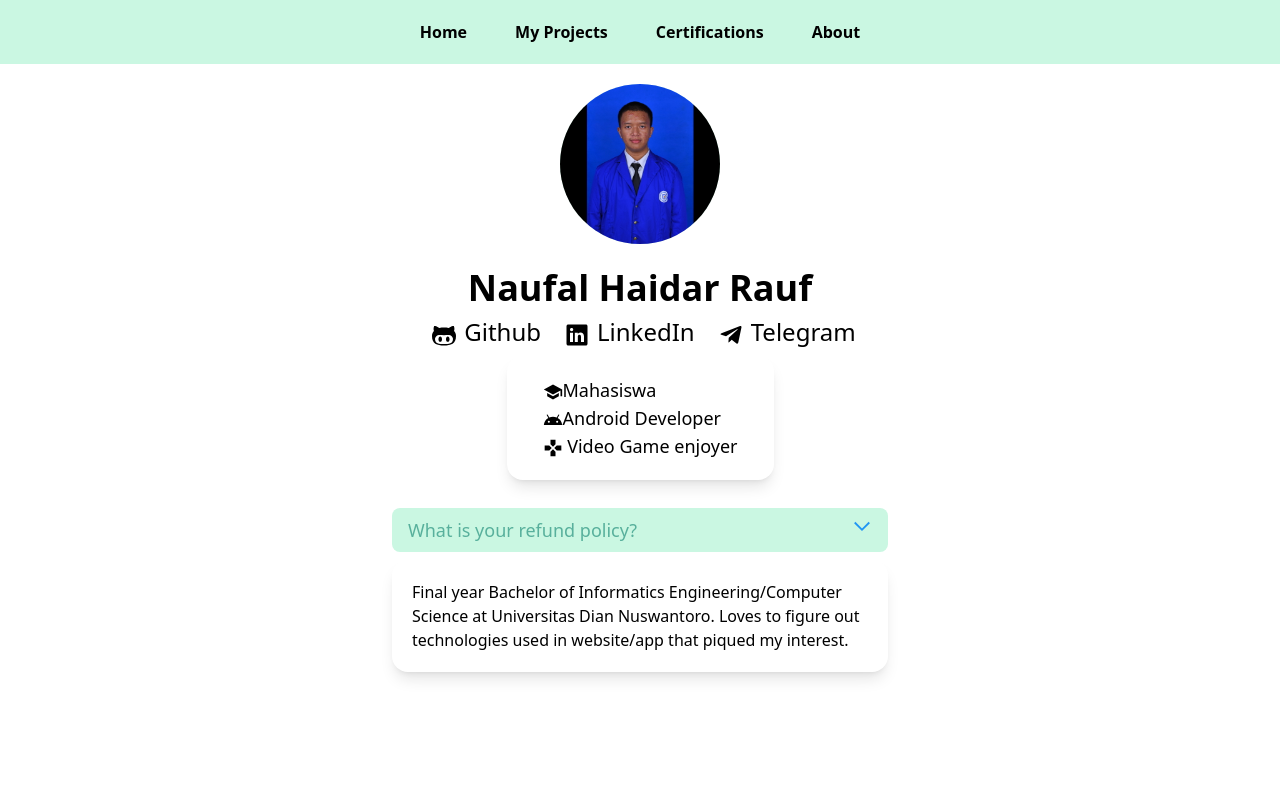
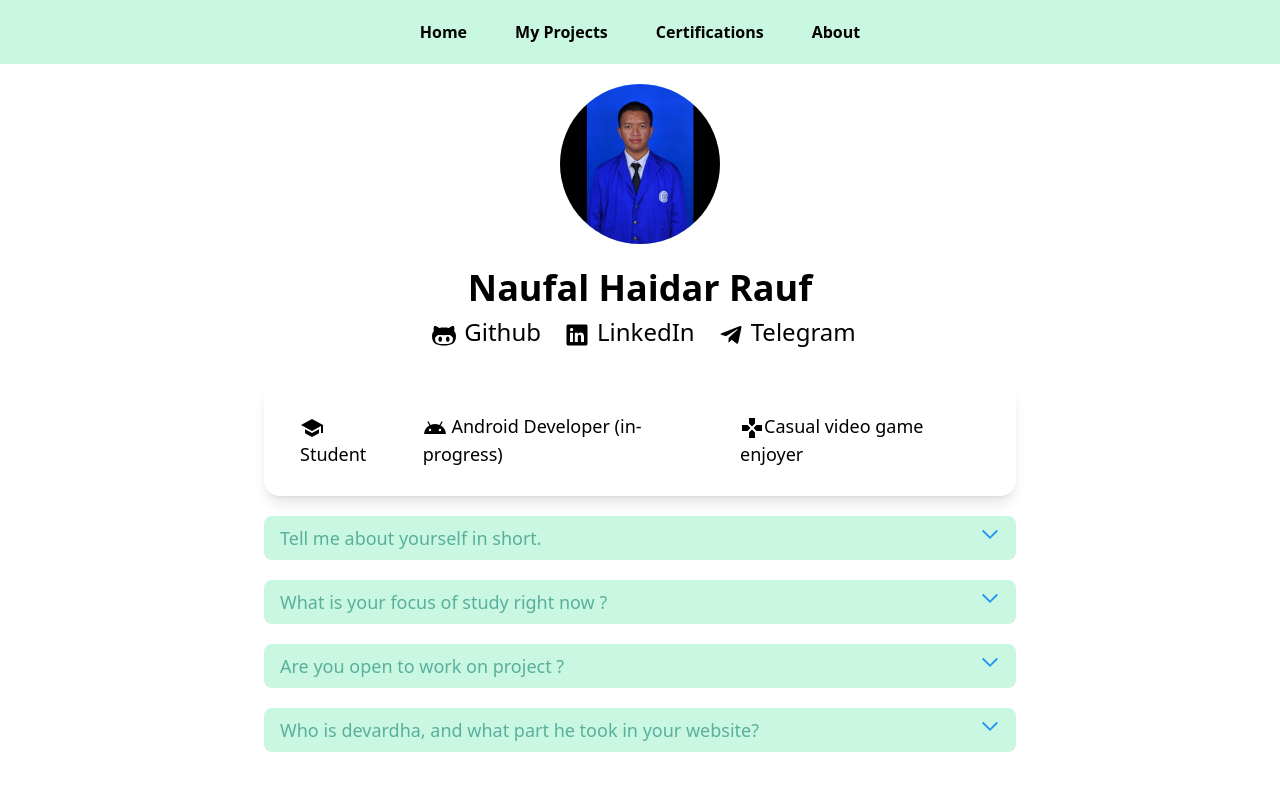
Before and after one commit to naufalHaidar12342/kanalgame-nextjs, a Next.js app: page /about-me in a window 1280 px wide. Shown: the top 800 px of the page. Built offline with nearby package versions, Linux system fonts and the light colour scheme.

Commit message:
membuat komponen QnA serta list of qna

```diff
--- a/components/CollapsibleCard.jsx
+++ /dev/null
@@ -1,6 +0,0 @@
-import { Menu, Transition } from "@headlessui/react";
-import { FcExpand } from "react-icons/fc";
-import { Fragment } from "react";
-export default function CollapsibleCard({ dataOfCard }) {
-	return <div></div>;
-}
--- /dev/null
+++ b/components/SectionQnA.jsx
@@ -0,0 +1,41 @@
+import { Disclosure, Transition } from "@headlessui/react";
+import { FcExpand } from "react-icons/fc";
+import ListQnA from "../data/list-of-qna.json";
+export default function SectionQnA() {
+	return (
+		<div>
+			{ListQnA.map((questions, questionIndex) => (
+				<Disclosure as={"div"} className="w-full mt-5">
+					{({ open }) => (
+						<div>
+							<Disclosure.Button
+								className="flex w-full justify-between rounded-lg bg-AeroBlue px-4 py-2 text-left text-lg font-medium text-Keppel hover:bg-green-200 focus:outline-none focus-visible:ring focus-visible:ring-purple-500 focus-visible:ring-opacity-75"
+								key={questionIndex}
+							>
+								<span>{questions.question}</span>
+								<FcExpand
+									className={`${
+										open ? "rotate-180 transform" : ""
+									} h-5 w-5 text-purple-500`}
+								/>
+							</Disclosure.Button>
+
+							<Transition
+								enter="transition duration-100 ease-out"
+								enterFrom="transform scale-95 opacity-0"
+								enterTo="transform scale-100 opacity-100"
+								leave="transition duration-75 ease-out"
+								leaveFrom="transform scale-100 opacity-100"
+								leaveTo="transform scale-95 opacity-0"
+							>
+								<Disclosure.Panel className="px-4 w-full pt-4 pb-2 text-lg text-gray-500 shadow-md rounded-lg">
+									{questions.answer}
+								</Disclosure.Panel>
+							</Transition>
+						</div>
+					)}
+				</Disclosure>
+			))}
+		</div>
+	);
+}
--- a/data/list-of-qna.json
+++ b/data/list-of-qna.json
@@ -1,7 +1,7 @@
 [
 	{
 		"question": "Tell me about yourself in short.",
-		"answers": "Final year Bachelor of Informatics Engineering/Computer Science at Universitas Dian Nuswantoro. Loves to figure out technologies used in website/app that piqued my interest. Avid gamers mainly plays non-competitive title"
+		"answer": "I'm a final year student, majoring at Informatics Engineering. 1 year of experience playing around Android development"
 	},
 	{
 		"question": "What is your focus of study right now ?",
@@ -9,7 +9,7 @@
 	},
 	{
 		"question": "Are you open to work on project ?",
-		"answer": "Sure thing! "
+		"answer": "I choose to finish my study first, so probably not right now."
 	},
 	{
 		"question": "Who is devardha, and what part he took in your website?",
--- a/pages/about-me.jsx
+++ b/pages/about-me.jsx
@@ -5,9 +5,7 @@ import { GoOctoface } from "react-icons/go";
 import { MdOutlineAndroid, MdSchool, MdGames } from "react-icons/md";
 import { IoLogoLinkedin } from "react-icons/io5";
 import { FaTelegramPlane } from "react-icons/fa";
-import { Disclosure, Transition } from "@headlessui/react";
-import { FcExpand } from "react-icons/fc";
-
+import SectionQnA from "../components/SectionQnA";
 export default function AboutMe() {
 	return (
 		<Layout title="About Me">
@@ -30,7 +28,7 @@ export default function AboutMe() {
 								href={"https://github.com/naufalHaidar12342"}
 								passHref={true}
 							>
-								<a className="text-center ">
+								<a className="text-center " target="_blank">
 									<GoOctoface className="inline-block mx-2" />
 									Github
 								</a>
@@ -41,7 +39,7 @@ export default function AboutMe() {
 								href={"https://www.linkedin.com/in/naufal-haidar-rauf/"}
 								passHref={true}
 							>
-								<a>
+								<a target="_blank">
 									<IoLogoLinkedin className="inline-block mx-2" />
 									LinkedIn
 								</a>
@@ -49,71 +47,37 @@ export default function AboutMe() {
 						</li>
 						<li className="mx-2">
 							<Link href={"https://t.me/heydar12342"} passHref={true}>
-								<a>
+								<a target="_blank">
 									<FaTelegramPlane className="inline-block mx-2" />
 									Telegram
 								</a>
 							</Link>
 						</li>
 					</ul>
-					<div
-						className=" rounded-2xl max-w-md shadow-lg mt-2 p-5 "
-						id="my-role"
-					>
-						<ul className="font-medium text-lg px-4 w-full">
-							<li className="mx-auto items-center">
-								<MdSchool className="inline-block text-center w-5 h-5" />
-								Mahasiswa
-							</li>
-							<li className="mx-auto items-center ">
-								<MdOutlineAndroid className="inline-block text-center w-5 h-5" />
-								Android Developer
-							</li>
-							<li className="mx-auto items-center">
-								<MdGames className="inline-block text-center w-5 h-5" /> Video
-								Game enjoyer
-							</li>
-						</ul>
-					</div>
-					<div className="mx-auto rounded-2xl bg-white p-2 max-w-lg my-5">
-						<Disclosure as={"div"} className="w-full">
-							{({ open }) => (
-								<>
-									<Disclosure.Button className="flex w-full justify-between rounded-lg bg-AeroBlue px-4 py-2 text-left text-lg font-medium text-Keppel hover:bg-green-200 focus:outline-none focus-visible:ring focus-visible:ring-purple-500 focus-visible:ring-opacity-75">
-										<span>What is your refund policy?</span>
-										<FcExpand
-											className={`${
-												open ? "rotate-180 transform" : ""
-											} h-5 w-5 text-purple-500`}
-										/>
-									</Disclosure.Button>
 
-									<Transition
-										enter="transition duration-100 ease-out"
-										enterFrom="transform scale-95 opacity-0"
-										enterTo="transform scale-100 opacity-100"
-										leave="transition duration-75 ease-out"
-										leaveFrom="transform scale-100 opacity-100"
-										leaveTo="transform scale-95 opacity-0"
-									>
-										<Disclosure.Panel className="px-4 w-full pt-4 pb-2 text-lg text-gray-500 shadow-md rounded-lg">
-											If you're unhappy with your purchase for any reason, email
-											us within 90 days and we'll refund you in full, no
-											questions asked.
-										</Disclosure.Panel>
-									</Transition>
-								</>
-							)}
-						</Disclosure>
-						<div className="rounded-2xl shadow-lg mt-2 p-5">
-							<div>
-								<h5>
-									Final year Bachelor of Informatics Engineering/Computer
-									Science at Universitas Dian Nuswantoro. Loves to figure out
-									technologies used in website/app that piqued my interest.
-								</h5>
-							</div>
+					<div className="mx-auto rounded-2xl bg-white p-2 max-w-3xl my-5">
+						<div className="rounded-2xl shadow-lg mt-2 p-5 w-full">
+							<ul className="text-lg md:inline-flex items-center">
+								<li className="mx-2 p-2">
+									<h4>
+										<MdSchool className="inline-block w-6 h-6" /> Student
+									</h4>
+								</li>
+								<li className="mx-2 p-2">
+									<h4>
+										<MdOutlineAndroid className="inline-block w-6 h-6" />{" "}
+										Android Developer (in-progress)
+									</h4>
+								</li>
+								<li className="mx-2 p-2">
+									<h4>
+										<MdGames className="inline-block w-6 h-6" />
+										Casual video game enjoyer
+									</h4>
+								</li>
+							</ul>
 						</div>
+						<SectionQnA />
 					</div>
 				</div>
 			</div>
```
